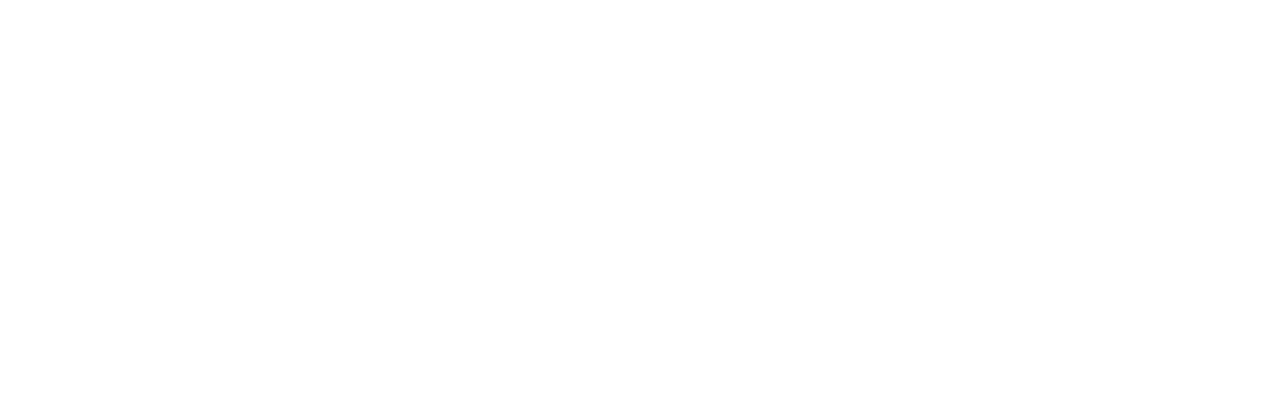
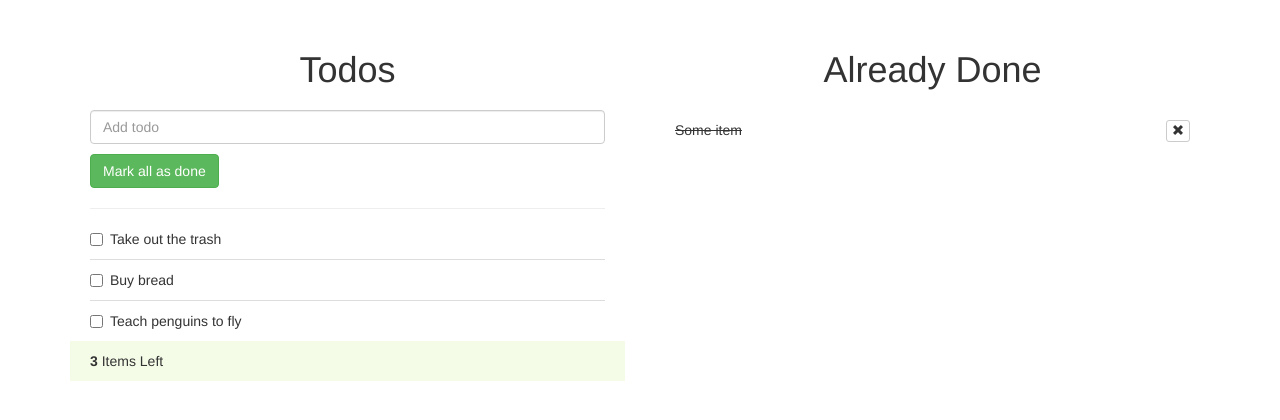
Before and after one commit to firchatn/ToDoList, a Django app: page / in a window 1280 px wide. Before the commit the part shown is empty. Shown: the top 420 px of the page. Run offline with Django 3.2, Linux system fonts and the light colour scheme; some libraries are stand-ins or nearby versions.

Commit message:
add template

```diff
--- a/todolist/templates/todolist/index.html
+++ b/todolist/templates/todolist/index.html
@@ -2,8 +2,190 @@
 <html>
 <head>
 	<title>todo list app</title>
+	<style type="text/css">
+		body{
+    background-color:#EEEEEE;
+}
+.todolist{
+    background-color:#FFF;
+    padding:20px 20px 10px 20px;
+    margin-top:30px;
+}
+.todolist h1{
+    margin:0;
+    padding-bottom:20px;
+    text-align:center;
+}
+.form-control{
+    border-radius:0;
+}
+li.ui-state-default{
+    background:#fff;
+    border:none;
+    border-bottom:1px solid #ddd;
+}
+
+li.ui-state-default:last-child{
+    border-bottom:none;
+}
+
+.todo-footer{
+    background-color:#F4FCE8;
+    margin:0 -20px -10px -20px;
+    padding: 10px 20px;
+}
+#done-items li{
+    padding:10px 0;
+    border-bottom:1px solid #ddd;
+    text-decoration:line-through;
+}
+#done-items li:last-child{
+    border-bottom:none;
+}
+#checkAll{
+    margin-top:10px;
+}
+	</style>
+	<script src="https://code.jquery.com/jquery-3.1.0.min.js"></script>
+<script type="text/javascript" src="http://code.jquery.com/ui/1.12.1/jquery-ui.min.js"></script>
+  <script src="https://maxcdn.bootstrapcdn.com/bootstrap/3.3.7/js/bootstrap.min.js"></script>
+  <link rel="stylesheet" href="https://maxcdn.bootstrapcdn.com/bootstrap/3.3.7/css/bootstrap.min.css">
+
 </head>
 <body>
 
+
+<div class="container">
+    <div class="row">
+        <div class="col-md-6">
+            <div class="todolist not-done">
+             <h1>Todos</h1>
+                <input type="text" class="form-control add-todo" placeholder="Add todo">
+                    <button id="checkAll" class="btn btn-success">Mark all as done</button>
+
+                    <hr>
+                    <ul id="sortable" class="list-unstyled">
+                    <li class="ui-state-default">
+                        <div class="checkbox">
+                            <label>
+                                <input type="checkbox" value="" />Take out the trash</label>
+                        </div>
+                    </li>
+                    <li class="ui-state-default">
+                        <div class="checkbox">
+                            <label>
+                                <input type="checkbox" value="" />Buy bread</label>
+                        </div>
+                    </li>
+                    <li class="ui-state-default">
+                        <div class="checkbox">
+                            <label>
+                                <input type="checkbox" value="" />Teach penguins to fly</label>
+                        </div>
+                    </li>
+                </ul>
+                <div class="todo-footer">
+                    <strong><span class="count-todos"></span></strong> Items Left
+                </div>
+            </div>
+        </div>
+        <div class="col-md-6">
+            <div class="todolist">
+             <h1>Already Done</h1>
+                <ul id="done-items" class="list-unstyled">
+                    <li>Some item <button class="remove-item btn btn-default btn-xs pull-right"><span class="glyphicon glyphicon-remove"></span></button></li>
+
+                </ul>
+            </div>
+        </div>
+    </div>
+</div>
+
+<script type="text/javascript">
+
+
+	$("#sortable").sortable();
+$("#sortable").disableSelection();
+
+countTodos();
+
+// all done btn
+$("#checkAll").click(function(){
+    AllDone();
+});
+
+//create todo
+$('.add-todo').on('keypress',function (e) {
+      e.preventDefault
+      if (e.which == 13) {
+           if($(this).val() != ''){
+           var todo = $(this).val();
+            createTodo(todo);
+            countTodos();
+           }else{
+               // some validation
+           }
+      }
+});
+// mark task as done
+$('.todolist').on('change','#sortable li input[type="checkbox"]',function(){
+    if($(this).prop('checked')){
+        var doneItem = $(this).parent().parent().find('label').text();
+        $(this).parent().parent().parent().addClass('remove');
+        done(doneItem);
+        countTodos();
+    }
+});
+
+//delete done task from "already done"
+$('.todolist').on('click','.remove-item',function(){
+    removeItem(this);
+});
+
+// count tasks
+function countTodos(){
+    var count = $("#sortable li").length;
+    $('.count-todos').html(count);
+}
+
+//create task
+function createTodo(text){
+    var markup = '<li class="ui-state-default"><div class="checkbox"><label><input type="checkbox" value="" />'+ text +'</label></div></li>';
+    $('#sortable').append(markup);
+    $('.add-todo').val('');
+}
+
+//mark task as done
+function done(doneItem){
+    var done = doneItem;
+    var markup = '<li>'+ done +'<button class="btn btn-default btn-xs pull-right  remove-item"><span class="glyphicon glyphicon-remove"></span></button></li>';
+    $('#done-items').append(markup);
+    $('.remove').remove();
+}
+
+//mark all tasks as done
+function AllDone(){
+    var myArray = [];
+
+    $('#sortable li').each( function() {
+         myArray.push($(this).text());
+    });
+
+    // add to done
+    for (i = 0; i < myArray.length; i++) {
+        $('#done-items').append('<li>' + myArray[i] + '<button class="btn btn-default btn-xs pull-right  remove-item"><span class="glyphicon glyphicon-remove"></span></button></li>');
+    }
+
+    // myArray
+    $('#sortable li').remove();
+    countTodos();
+}
+
+//remove done task from list
+function removeItem(element){
+    $(element).parent().remove();
+}
+</script>
+
 </body>
 </html>
```
